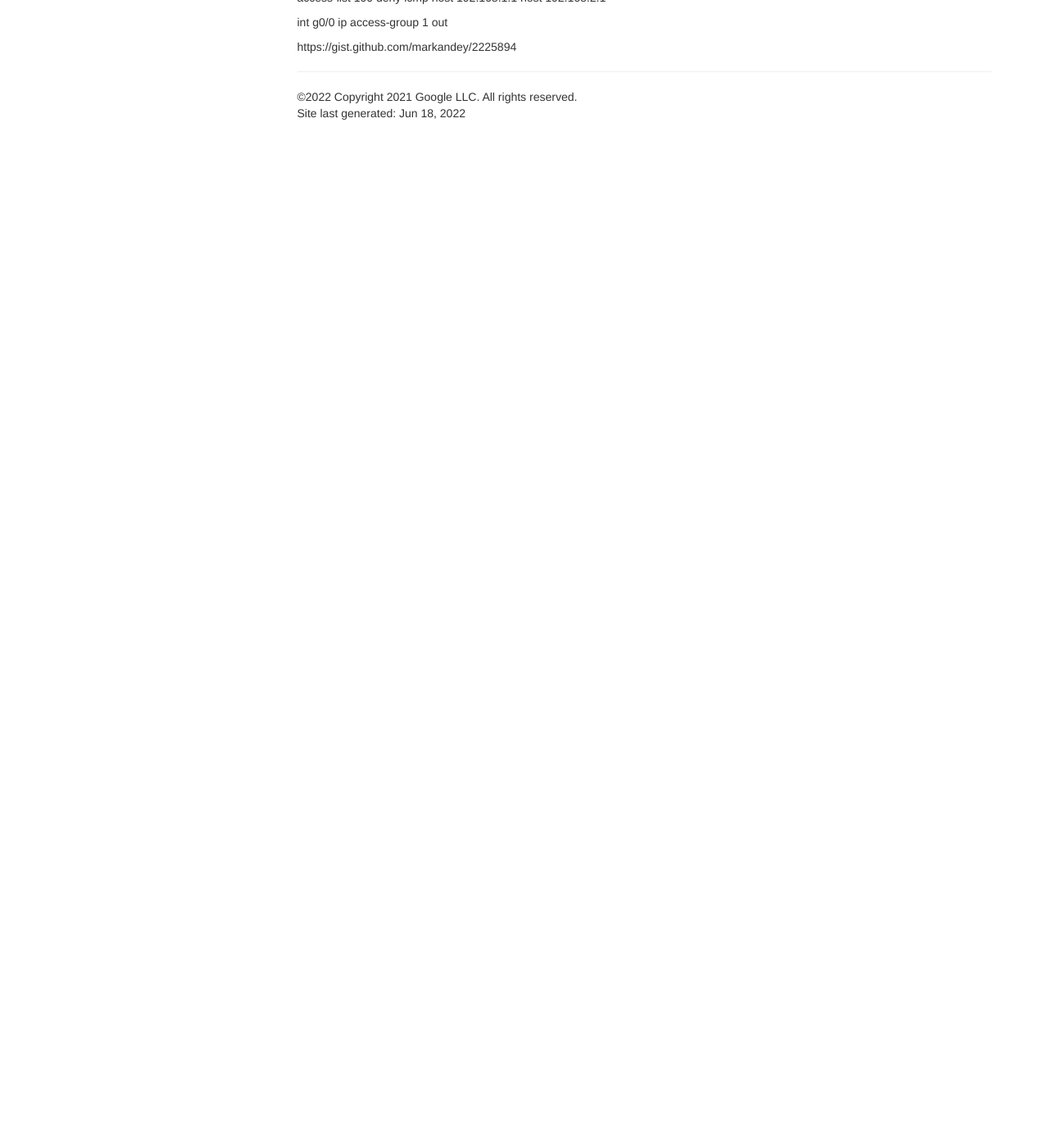
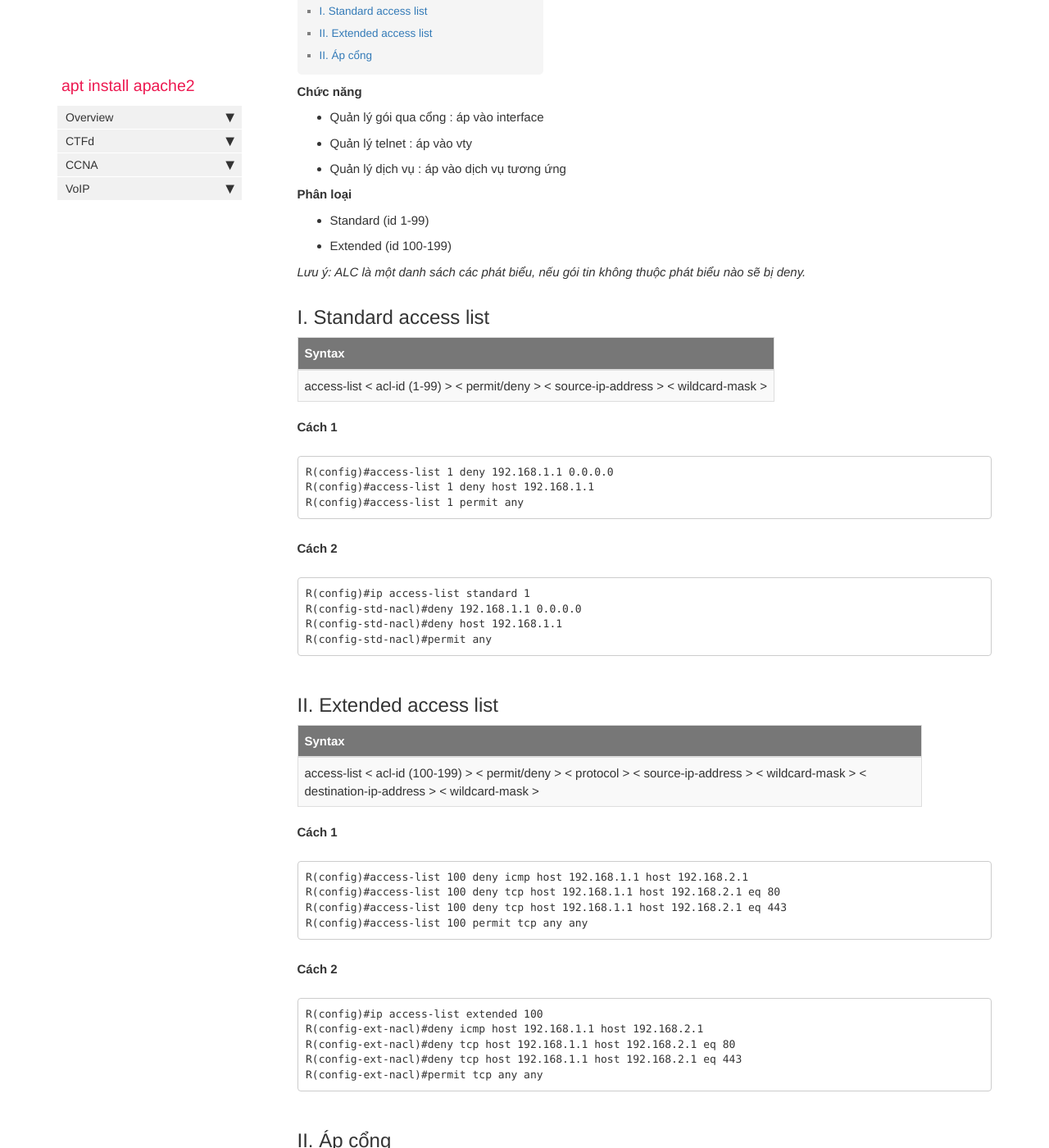
Before and after one commit to aptinstallapache2/aptinstallapache2.github.io, a Jekyll site: the page built from pages/CCNA/ACL.md, in a window 1280 px wide and 1400 px high, scrolled down 224 px. Shown: the whole window at 82% size. Built offline with Jekyll 4.4.1, drawn with Linux system fonts in a browser that asks for light colours; nearby versions of some CDN libraries; our own code applies the rules of GitHub Pages for plain Markdown files; library files that are not in the unit come from our copies; comment, search, counter and statistics services are not loaded; before the commit the page ends 900 px from its top, so only the background shows below that; some of the changed text lies outside the part shown.

Commit message:
Update ACL.md

````diff
--- a/pages/CCNA/ACL.md
+++ b/pages/CCNA/ACL.md
@@ -1,22 +1,74 @@
-acl
-ql gói qua cổng : áp vào cổng
-ql telnet : áp vty
-ql dịch vụ : áp dịch vụ tương ứng
+---
+title: ACCESS CONTROL LIST
+summary: "Địa chỉ IPv4"
+sidebar: mydoc_sidebar
+permalink: acl.html
+folder: CCNA
+---
 
-2 loại standard (id 1-99)
-extended (100-199)
+**Chức năng**
+* Quản lý gói qua cổng : áp vào interface
+* Quản lý telnet : áp vào vty
+* Quản lý dịch vụ : áp vào dịch vụ tương ứng
 
-ktra
-theo thứ tự
-gói tin ko thuộc phát biểu nào -> deny
+**Phân loại**
+* Standard (id 1-99)
+* Extended (id 100-199)
+
+*Lưu ý: ALC là một danh sách các phát biểu, nếu gói tin không thuộc phát biểu nào sẽ bị deny.*
+
+## I. Standard access list
+
+| Syntax |
+|:---|
+| access-list < acl-id (1-99) > < permit/deny > < source-ip-address > < wildcard-mask > |
+
+**Cách 1**
+
+```
+R(config)#access-list 1 deny 192.168.1.1 0.0.0.0
+R(config)#access-list 1 deny host 192.168.1.1
+R(config)#access-list 1 permit any
+```
+
+**Cách 2**
+
+```
+R(config)#ip access-list standard 1
+R(config-std-nacl)#deny 192.168.1.1 0.0.0.0
+R(config-std-nacl)#deny host 192.168.1.1
+R(config-std-nacl)#permit any
+```
+
+## II. Extended access list
+
+| Syntax |
+|:---|
+| access-list < acl-id (100-199) > < permit/deny > < protocol > < source-ip-address > < wildcard-mask > < destination-ip-address > < wildcard-mask > |
+
+**Cách 1**
+
+```
+R(config)#access-list 100 deny icmp host 192.168.1.1 host 192.168.2.1
+R(config)#access-list 100 deny tcp host 192.168.1.1 host 192.168.2.1 eq 80
+R(config)#access-list 100 deny tcp host 192.168.1.1 host 192.168.2.1 eq 443
+R(config)#access-list 100 permit tcp any any
+```
 
 
-access-list 1 deny 192.168.1.1 0.0.0.0
-access-list 1 deny host 192.168.1.1
+**Cách 2**
 
-access-list 100 deny icmp host 192.168.1.1 host 192.168.2.1
+```
+R(config)#ip access-list extended 100
+R(config-ext-nacl)#deny icmp host 192.168.1.1 host 192.168.2.1
+R(config-ext-nacl)#deny tcp host 192.168.1.1 host 192.168.2.1 eq 80
+R(config-ext-nacl)#deny tcp host 192.168.1.1 host 192.168.2.1 eq 443
+R(config-ext-nacl)#permit tcp any any
+```
 
+## II. Áp cổng
+
+```
 int g0/0
 ip access-group 1 out
-
-https://gist.github.com/markandey/2225894
+```
````
